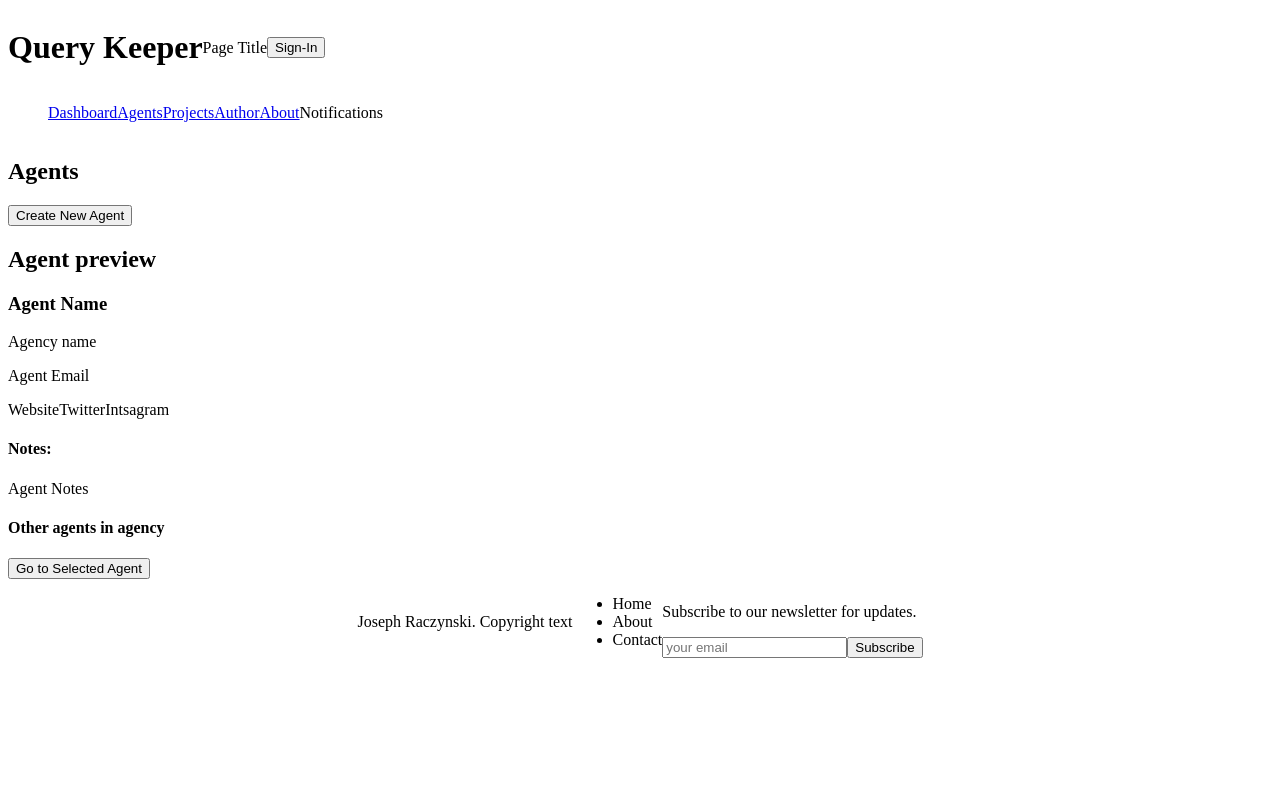
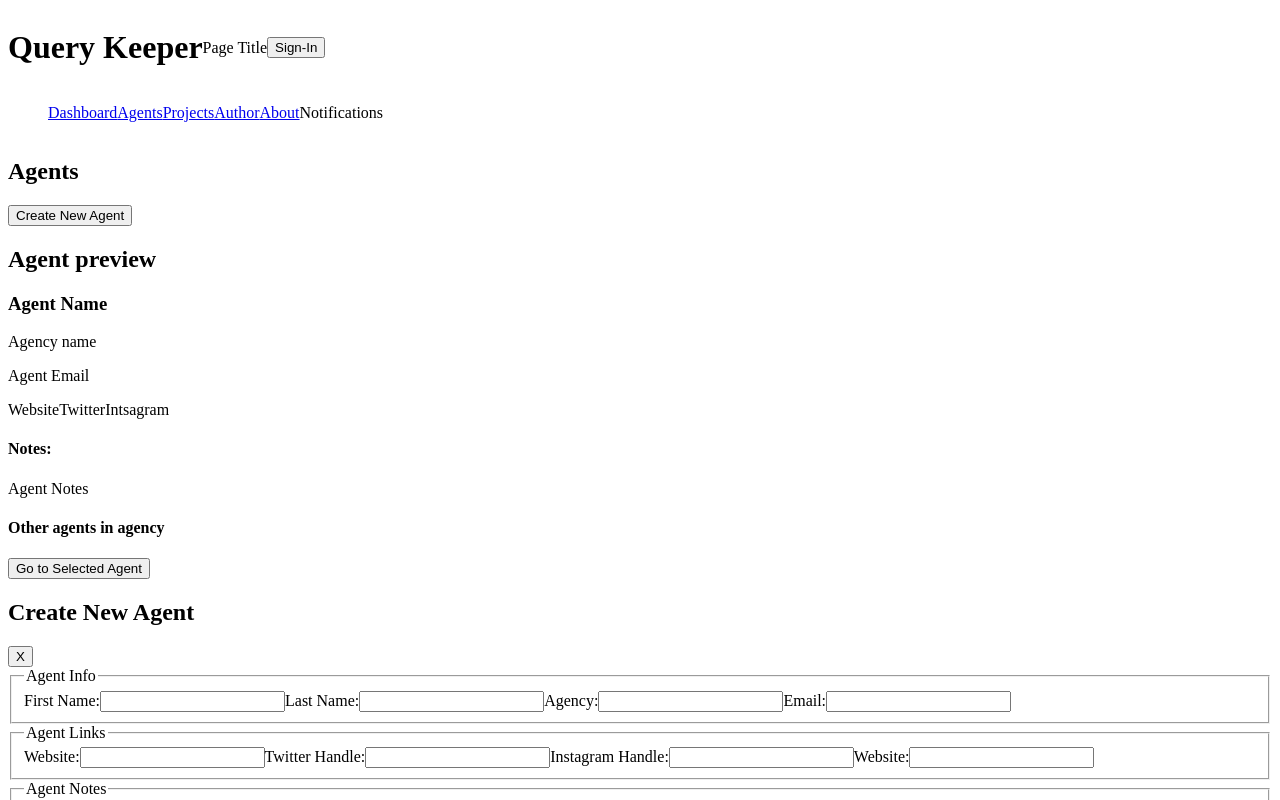
Before and after one commit to jraczynski6/query-keeper, a React (Vite) app: page /agents in a window 1280 px wide. Both pictures are taken after a click on the button "Create New Agent". Shown: the top 800 px of the page. Built offline with nearby package versions, Linux system fonts and the light colour scheme.

Commit message:
Render Create Agent Modal in Agents.jsx

```diff
--- a/src/components/modals/CreateAgentModal.jsx
+++ b/src/components/modals/CreateAgentModal.jsx
@@ -1,9 +1,9 @@
-export default function CreateAgentModal() {
+export default function CreateAgentModal({onClose}) {
     return (
         <div className="modal-overlay">
             <div className="modal-content">
                 <h2>Create New Agent</h2>
-                <button className="modal-close">X</button>
+                <button className="modal-close" onClick={onClose}>X</button>
 
                 <form className="create-agent-form">
 
--- a/src/pages/About.jsx
+++ b/src/pages/About.jsx
@@ -1,6 +1,3 @@
-import NavMenu from "../components/NavMenu/NavMenu";
-import Header from "../components/Header";
-import Footer from "../components/footer";
 
 export default function About() {
     return (
--- a/src/pages/Agents.jsx
+++ b/src/pages/Agents.jsx
@@ -1,8 +1,14 @@
-import NavMenu from "../components/NavMenu/NavMenu";
-import Header from "../components/Header";
-import Footer from "../components/footer";
+import { useState } from "react";
+import { useNavigate } from "react-router-dom";
+import CreateAgentModal from "../components/modals/CreateAgentModal";
 
 export default function Agents() {
+    // state to render modal
+    const [showModal, setShowModal] = useState(false);
+
+    const openModal = () => setShowModal(true);
+    const closeModal = () => setShowModal(false);
+
     return (
         <div className="agents-page">
             <main className="agents-content">
@@ -11,7 +17,7 @@ export default function Agents() {
                     {/* Left: Agents List */}
                     <section className="agents-list-panel">
                         <h2>Agents</h2>
-                        <button className="create-agent-btn">Create New Agent</button>
+                        <button className="create-agent-btn" onClick={openModal}>Create New Agent</button>
                         {/* Agent Cards mapped here */}
                     </section>
 
@@ -49,6 +55,8 @@ export default function Agents() {
 
                 </div>
             </main>
+            {/* Modal */}
+            {showModal && <CreateAgentModal onClose={closeModal} />}
         </div>
     )
 }
--- a/src/pages/Author.jsx
+++ b/src/pages/Author.jsx
@@ -1,6 +1,3 @@
-import NavMenu from "../components/NavMenu/NavMenu";
-import Header from "../components/Header";
-import Footer from "../components/footer";
 
 export default function Author() {
     return (
--- a/src/pages/Dashboard.jsx
+++ b/src/pages/Dashboard.jsx
@@ -1,6 +1,3 @@
-import Header from "../components/Header"
-import NavMenu from "../components/NavMenu/NavMenu"
-import Footer from "../components/footer"
 
 export default function Dashboard() {
     return (
--- a/src/pages/Landing.jsx
+++ b/src/pages/Landing.jsx
@@ -1,5 +1,3 @@
-import Header from "../components/Header"
-import Footer from "../components/footer"
 
 export default function Landing() {
     return (
--- a/src/pages/Projects.jsx
+++ b/src/pages/Projects.jsx
@@ -1,6 +1,3 @@
-import NavMenu from "../components/NavMenu/NavMenu";
-import Header from "../components/Header";
-import Footer from "../components/footer";
 
 export default function Projects() {
     return (
--- a/src/pages/SelectedAgent.jsx
+++ b/src/pages/SelectedAgent.jsx
@@ -1,6 +1,3 @@
-import Footer from "../components/footer";
-import Header from "../components/Header";
-import NavMenu from "../components/NavMenu/NavMenu";
 
 export default function SelectedAgent() {
     return (
--- a/src/pages/SelectedProject.jsx
+++ b/src/pages/SelectedProject.jsx
@@ -1,6 +1,3 @@
-import Header from "../components/Header";
-import NavMenu from "../components/NavMenu/NavMenu";
-import Footer from "../components/footer";
 
 export default function SelectedProject() {
     return (
```
